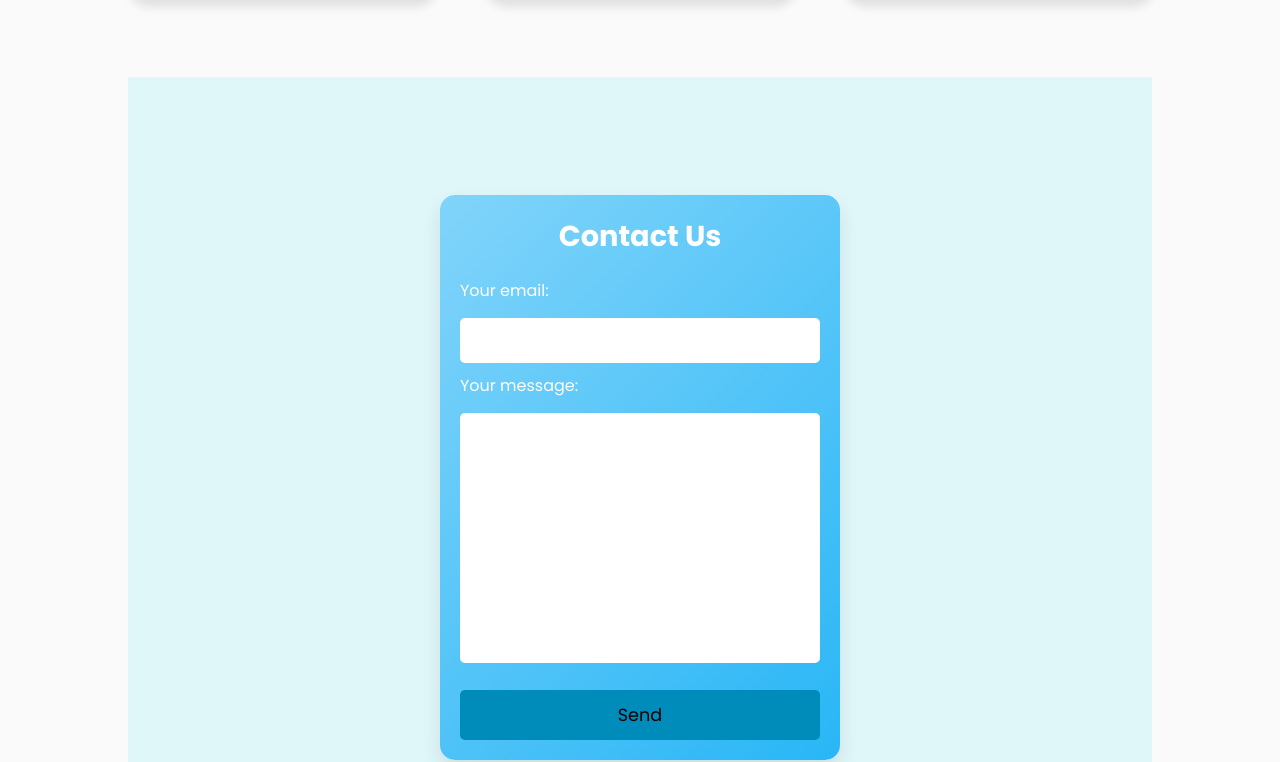
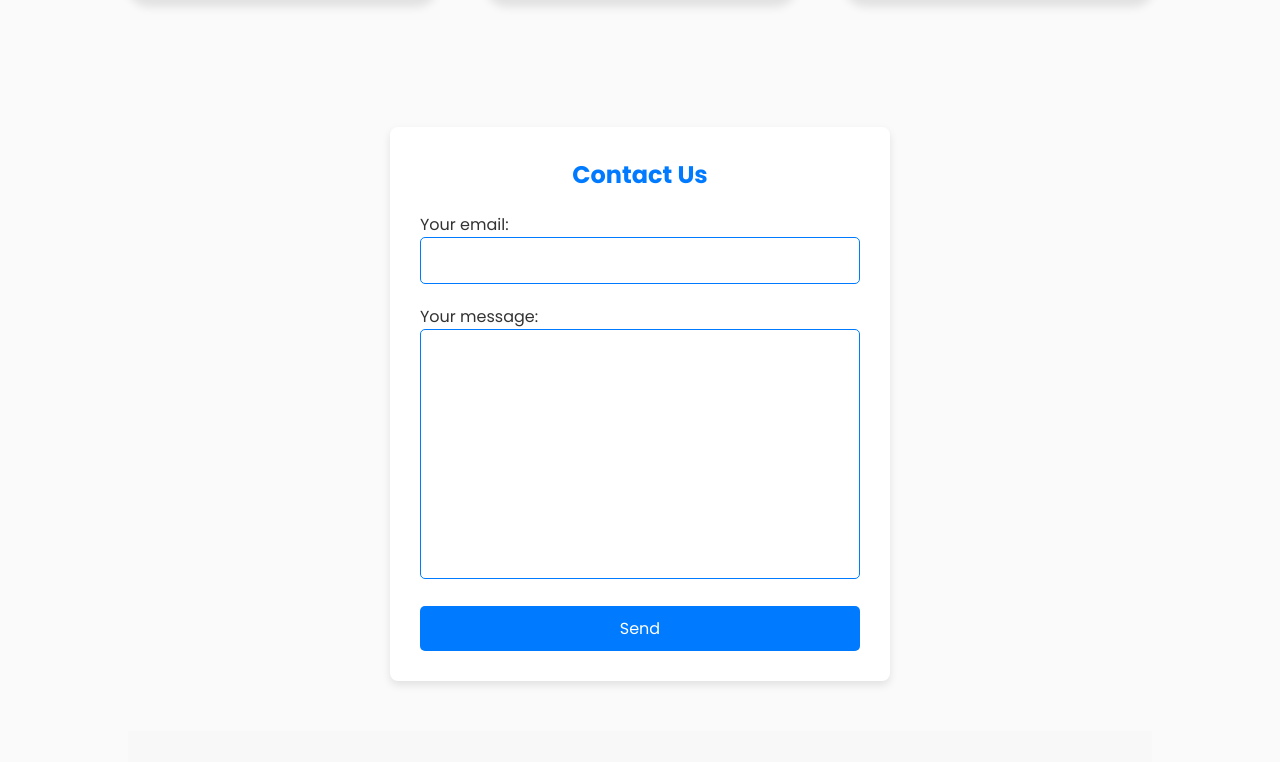
Before and after one commit to sreevenkateshr/portfolio, a plain HTML site: page index.html in a window 1280 px wide. Shown: the part 1783-2545 px from the top of the page. Drawn offline with nearby package versions, Linux system fonts and the light colour scheme.

Commit message:
forms updates

```diff
--- a/assets/css/style.css
+++ b/assets/css/style.css
@@ -605,63 +605,98 @@ footer{
 }
 
 /* forms */
-   /* Sky Blue Lookly Masterpiece Form Styling */
-        .form-section {
-            font-family: 'Arial', sans-serif;
-            background-color: #e0f7fa;
+/* Basic Reset */
+* {
     margin: 0;
     padding: 0;
+    box-sizing: border-box;
+}
+
+/* Form Section */
+.form-section {
+    /* background-color: #f0f8ff;                 */
+    padding: 50px 0;
     display: flex;
     justify-content: center;
     align-items: center;
-            height: 100vh;
 }
 
+/* Form Container */
 .form-container {
-            background: linear-gradient(135deg, #81d4fa, #29b6f6);
-            border-radius: 15px;
-            padding: 20px;
-            box-shadow: 0px 10px 20px rgba(0, 0, 0, 0.1);
+    background-color: #ffffff;
+    border-radius: 8px;
+    padding: 30px;
+    box-shadow: 0 4px 8px rgba(0, 0, 0, 0.1);
     width: 100%;
-            max-width: 400px;
-            color: white;
+    max-width: 500px;
 }
 
+/* Form Title */
 .form-title {
     text-align: center;
+    color: #007bff; /* Sky blue color */
+    font-size: 24px;
     margin-bottom: 20px;
-            font-size: 1.8em;
 }
 
+/* Form Labels */
 .form-label {
-            font-size: 1em;
-            display: block;
-            margin: 10px 0;
+    font-size: 16px;
+    margin-bottom: 8px;
+    color: #333333;
 }
 
+/* Input and Textarea Styles */
 .form-input, .form-textarea {
     width: 100%;
     padding: 10px;
-            margin-top: 5px;
+    margin-bottom: 20px;
+    border: 1px solid #007bff;
+    border-radius: 5px;
+    font-size: 16px;
+    outline: none;
+}
+
+/* Input Focus */
+.form-input:focus, .form-textarea:focus {
+    border-color: #0056b3; /* Darker blue when focused */
+}
+
+/* Button Style */
+.form-button {
+    background-color: #007bff;
+    color: #ffffff;
+    padding: 10px 20px;
     border: none;
     border-radius: 5px;
-            background-color: #fff;
-            font-size: 1em;
-            color: #333;
-        }
-
-        .form-button {
-            background-color: #008CBA;
-            border: none;
-            padding: 12px 20px;
+    font-size: 16px;
+    cursor: pointer;
     width: 100%;
-            font-size: 1.1em;
-            cursor: pointer;
-            border-radius: 5px;
-            margin-top: 20px;
     transition: background-color 0.3s ease;
 }
 
+/* Button Hover */
 .form-button:hover {
-            background-color: #006f8e;
+    background-color: #0056b3; /* Darker blue on hover */
 }
+
+/* Button Focus */
+.form-button:focus {
+    outline: none;
+    box-shadow: 0 0 5px rgba(0, 123, 255, 0.7);
+}
+/* Hover effect on input fields */
+.form-input:hover,
+.form-textarea:hover {
+    border: 2px solid #007BFF; /* Change the border color on hover */
+    box-shadow: 0 0 5px rgba(0, 123, 255, 0.5); /* Add a subtle shadow */
+    transition: all 0.3s ease; /* Smooth transition */
+}
+
+/* Hover effect on form button */
+.form-button:hover {
+    background-color: #007BFF; /* Change background color on hover */
+    color: white; /* Change text color */
+    transform: scale(1.05); /* Slightly enlarge the button */
+    transition: all 0.3s ease; /* Smooth transition */
+}
--- a/index.html
+++ b/index.html
@@ -168,7 +168,7 @@
         <section class="form-section" id="contact">
             <div class="form-container">
                 <h2 class="form-title">Contact Us</h2>
-                <form action="https://formspree.io/f/movvenbw" method="POST">
+                <form action="https://formspree.io/f/xkggjqgz" method="POST">
                     <label class="form-label" for="email">Your email:</label>
                     <input class="form-input" type="email" id="email" name="email" required>
 
@@ -179,7 +179,7 @@
                 </form>
             </div>
         </section>
-    </main>
+
 
     <!-- FOOTER -->
     <footer>
```
Lines whose indentation alone changed are shown as unchanged.
